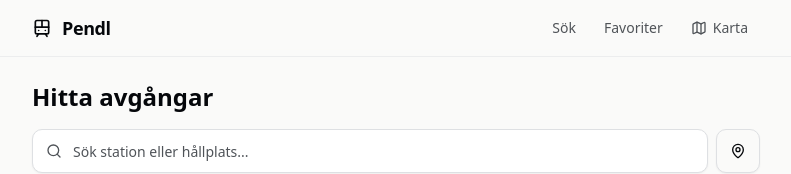
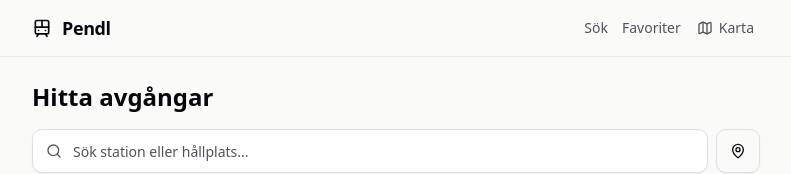
Before and after one commit to bitpwr/pendl, a Next.js app: page / in a window 1280 px wide. Shown: the top 174 px of the page, without its empty margins (244-1035 px from the left). Built offline with nearby package versions, Linux system fonts and the light colour scheme.

Commit message:
style: reduce padding in RouteBadge and header

```diff
--- a/src/components/departures/route-badge.tsx
+++ b/src/components/departures/route-badge.tsx
@@ -16,8 +16,8 @@ export function RouteBadge({
 }: RouteBadgeProps) {
   const sizeClasses = {
     sm: "text-xs min-w-9 px-1.5 py-0.5 gap-1",
-    md: "text-sm min-w-12 px-2.5 py-1 gap-1.5",
-    lg: "text-base min-w-14 px-3 py-1.5 gap-2",
+    md: "text-sm min-w-12 px-1.5 py-1 gap-1.5",
+    lg: "text-base min-w-14 px-2 py-1.5 gap-2",
   };
 
   const iconSizes = {
--- a/src/components/layout/header.tsx
+++ b/src/components/layout/header.tsx
@@ -15,19 +15,19 @@ export function Header() {
         <nav className="ml-auto flex items-center gap-1">
           <Link
             href="/"
-            className="rounded-lg px-3 py-2 text-sm font-medium text-muted-foreground transition-colors hover:bg-muted hover:text-foreground focus-visible:outline-none focus-visible:ring-2 focus-visible:ring-ring"
+            className="rounded-lg px-1 py-2 text-sm font-medium text-muted-foreground transition-colors hover:bg-muted hover:text-foreground focus-visible:outline-none focus-visible:ring-2 focus-visible:ring-ring"
           >
             Sök
           </Link>
           <Link
             href="/favorites"
-            className="rounded-lg px-3 py-2 text-sm font-medium text-muted-foreground transition-colors hover:bg-muted hover:text-foreground focus-visible:outline-none focus-visible:ring-2 focus-visible:ring-ring"
+            className="rounded-lg px-1.5 py-2 text-sm font-medium text-muted-foreground transition-colors hover:bg-muted hover:text-foreground focus-visible:outline-none focus-visible:ring-2 focus-visible:ring-ring"
           >
             Favoriter
           </Link>
           <Link
             href="/map"
-            className="flex items-center gap-1.5 rounded-lg px-3 py-2 text-sm font-medium text-muted-foreground transition-colors hover:bg-muted hover:text-foreground focus-visible:outline-none focus-visible:ring-2 focus-visible:ring-ring"
+            className="flex items-center gap-1.5 rounded-lg px-1.5 py-2 text-sm font-medium text-muted-foreground transition-colors hover:bg-muted hover:text-foreground focus-visible:outline-none focus-visible:ring-2 focus-visible:ring-ring"
           >
             <Map className="h-4 w-4" />
             Karta
```
